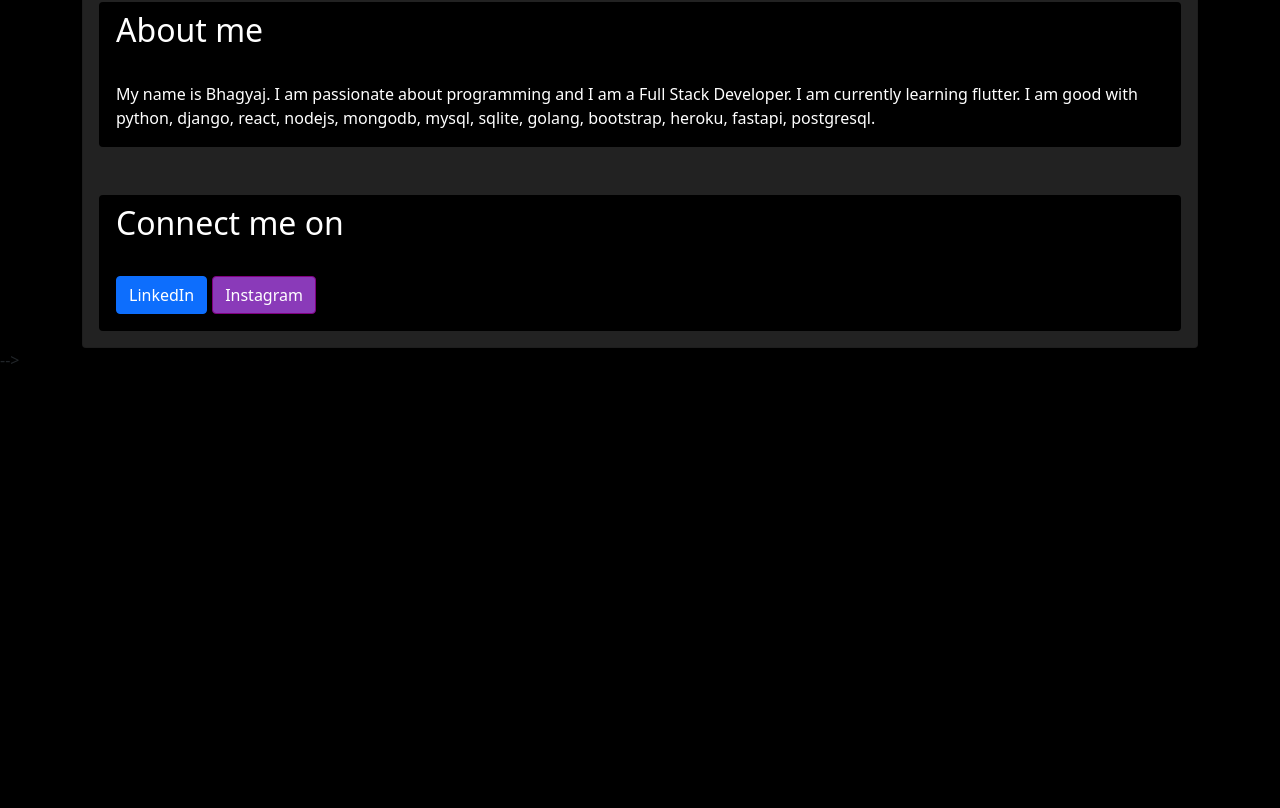
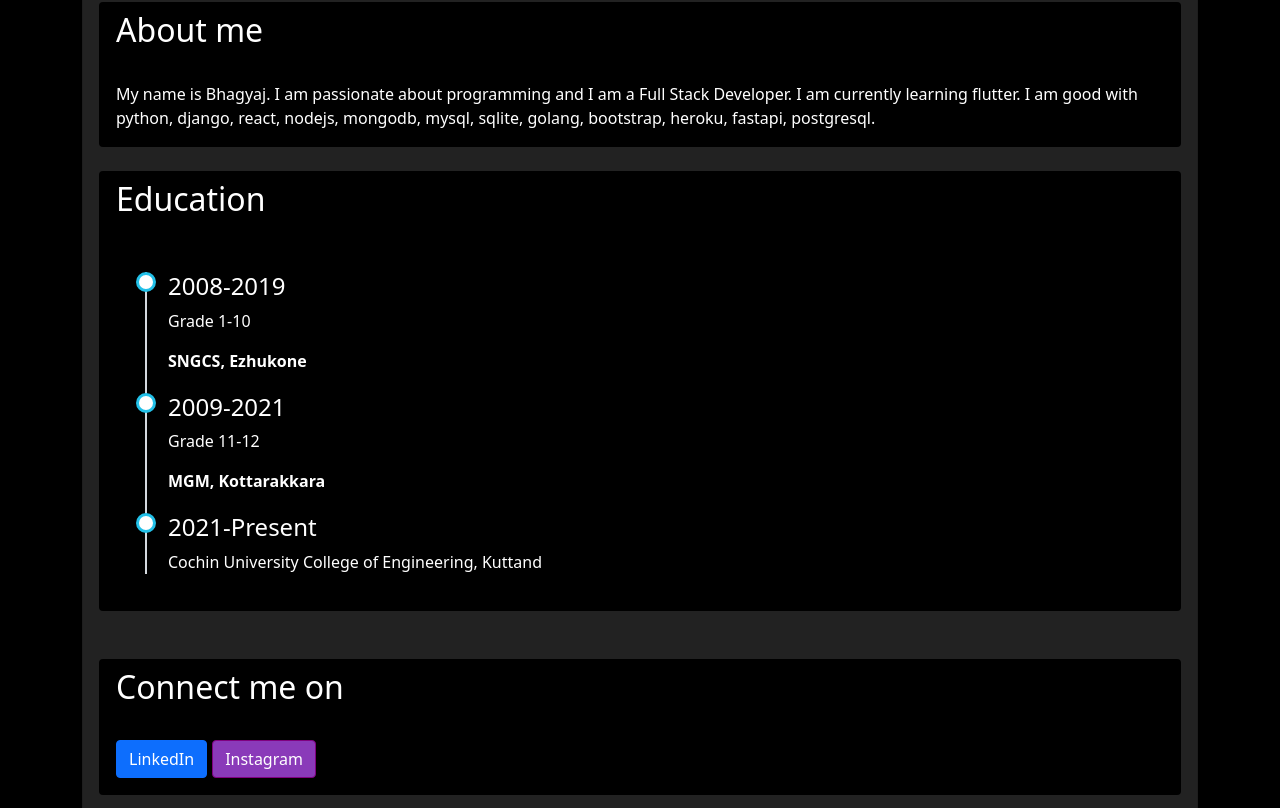
Before and after one commit to bhagyajkumar/personal_website, a React (Create React App) app: page / in a window 1280 px wide. Shown: the part 621-1429 px from the top of the page. Before the commit the page ends 993 px from the top, so only its background shows below. Built offline with nearby package versions, Linux system fonts and the light colour scheme.

Commit message:
added education

```diff
--- a/src/pages/Home.jsx
+++ b/src/pages/Home.jsx
@@ -3,6 +3,7 @@ import React from 'react'
 import pfp from "../assets/images/pfp.png"
 import { Card, Button } from 'react-bootstrap'
 import { logos } from '../data/logos.js'
+import "../timeline.css"
 
 function Home() {
     return (
@@ -48,6 +49,28 @@ function Home() {
                                 </Card.Body>
                             </Card>
                             <br />
+                            <Card className='bg-black'>
+                                <Card.Header><h2>Education</h2></Card.Header>
+                                <Card.Body>
+                                    <ul className='timeline'>
+                                        <li>
+                                            <h4>2008-2019</h4>
+                                            <p>Grade 1-10</p>
+                                            <p><b>SNGCS, Ezhukone</b></p>
+                                        </li>
+                                        <li>
+                                            <h4>2009-2021</h4>
+                                            <p>Grade 11-12</p>
+                                            <p><b>MGM, Kottarakkara</b></p>
+                                        </li>
+                                        <li>
+                                            <h4>2021-Present</h4>
+                                            <p>Cochin University College of Engineering, Kuttand</p>
+                                        </li>
+                                    </ul>
+                                </Card.Body>
+                            </Card>
+                            <br />
                             <br />
                             <Card className="bg-black">
                                 <Card.Header><h2>Connect me on</h2></Card.Header>
--- a/src/pages/Skills.jsx
+++ b/src/pages/Skills.jsx
@@ -1,5 +1,4 @@
 import React from 'react'
-import { CardGroup } from 'react-bootstrap'
 import SkillCard from '../components/SkillCard'
 import { skills } from '../data/skills'
 
--- /dev/null
+++ b/src/timeline.css
@@ -0,0 +1,30 @@
+ul.timeline {
+    list-style-type: none;
+    position: relative;
+}
+ul.timeline:before {
+    content: ' ';
+    background: #d4d9df;
+    display: inline-block;
+    position: absolute;
+    left: 29px;
+    width: 2px;
+    height: 100%;
+    z-index: 400;
+}
+ul.timeline > li {
+    margin: 20px 0;
+    padding-left: 20px;
+}
+ul.timeline > li:before {
+    content: ' ';
+    background: white;
+    display: inline-block;
+    position: absolute;
+    border-radius: 50%;
+    border: 3px solid #22c0e8;
+    left: 20px;
+    width: 20px;
+    height: 20px;
+    z-index: 400;
+}
```
Also changed, not shown: 1 other file (tests, documents, lock files or other folders).
